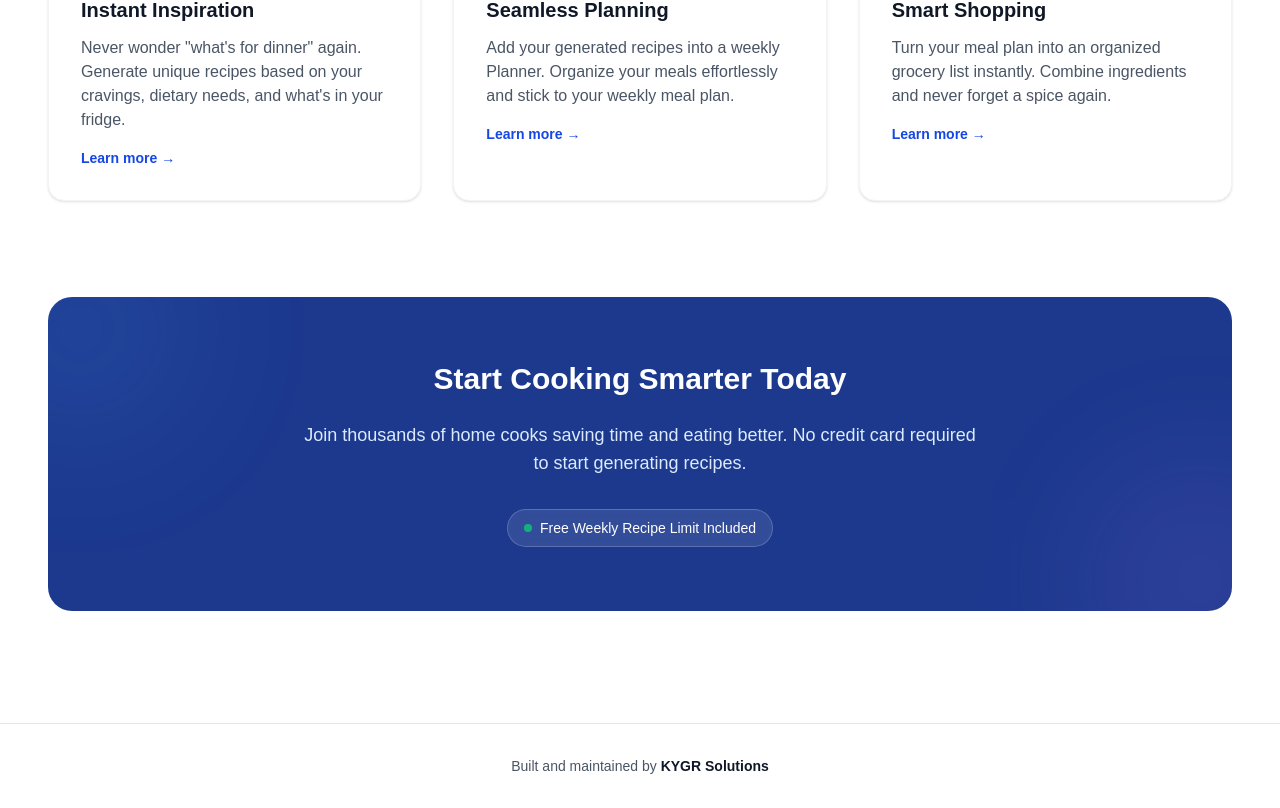
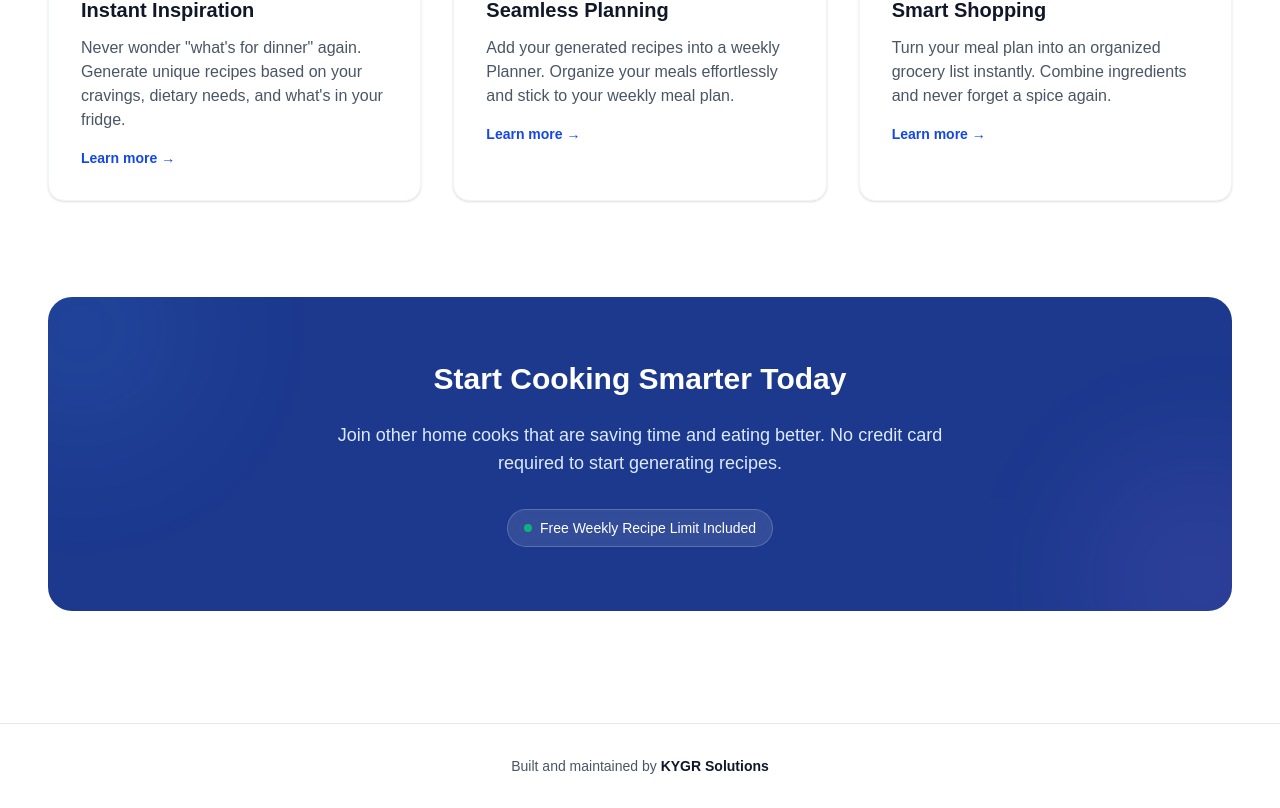
Before and after one commit to kgreer0210/recipe-gen-app, a Next.js app: page / in a window 1280 px wide. Shown: the part 772-1580 px from the top of the page. Built offline with nearby package versions, Linux system fonts and the light colour scheme; no server answers.

Commit message:
Updated copy

```diff
--- a/src/app/(auth)/layout.tsx
+++ b/src/app/(auth)/layout.tsx
@@ -27,7 +27,7 @@ export default function AuthLayout({
           <div className="flex items-center gap-4 text-blue-100">
             <Heart className="w-6 h-6" />
             <p className="text-xl">
-              Join thousands of home cooks simplifying their grocery shopping.
+              Join other home cooks that are simplifying their grocery shopping.
             </p>
           </div>
         </div>
--- a/src/app/page.tsx
+++ b/src/app/page.tsx
@@ -112,7 +112,7 @@ export default function Home() {
               Start Cooking Smarter Today
             </h2>
             <p className="text-blue-100 text-lg mb-8">
-              Join thousands of home cooks saving time and eating better. No
+              Join other home cooks that are saving time and eating better. No
               credit card required to start generating recipes.
             </p>
             <div className="inline-flex items-center gap-2 bg-white/10 backdrop-blur-sm px-4 py-2 rounded-full border border-white/20 text-sm font-medium">
```
